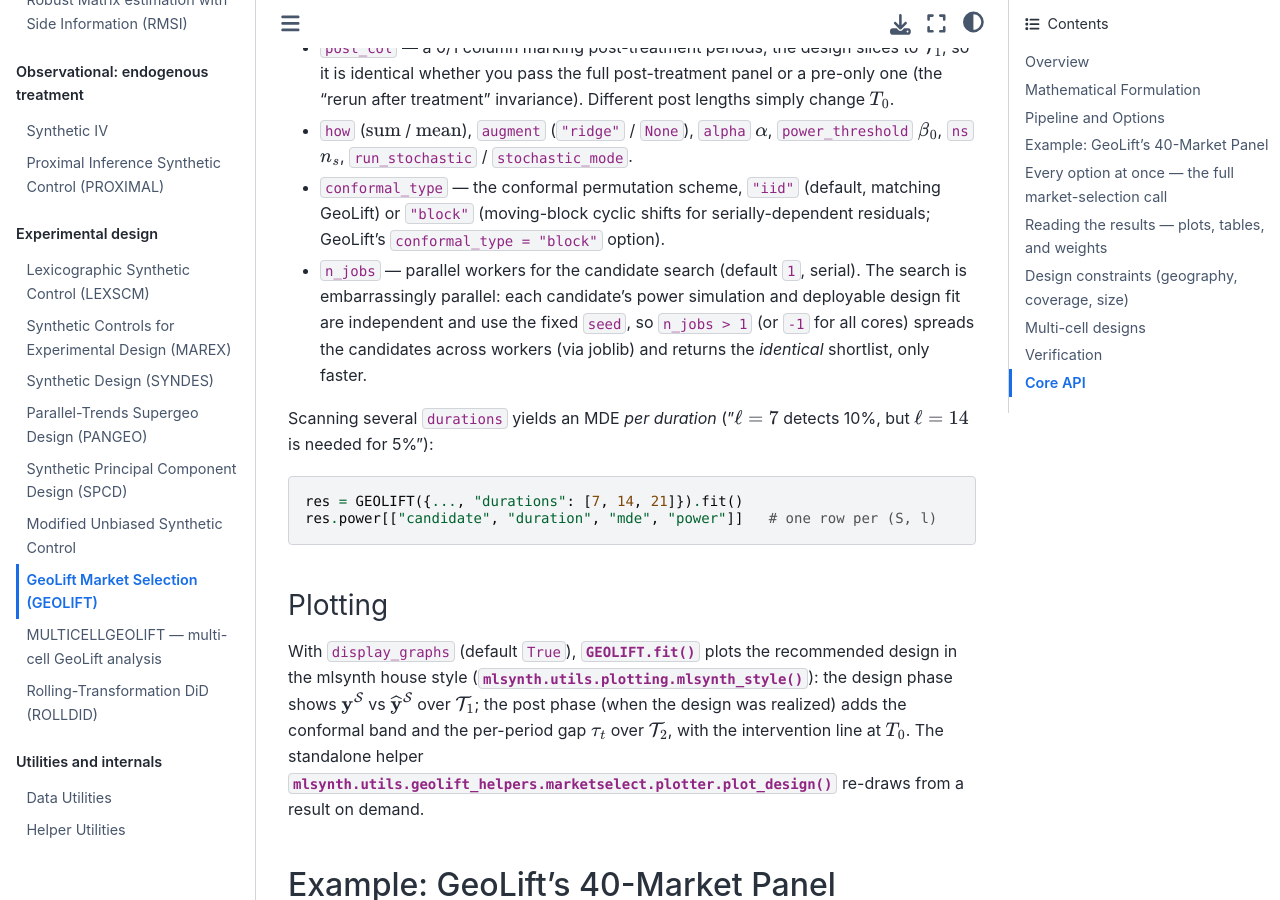
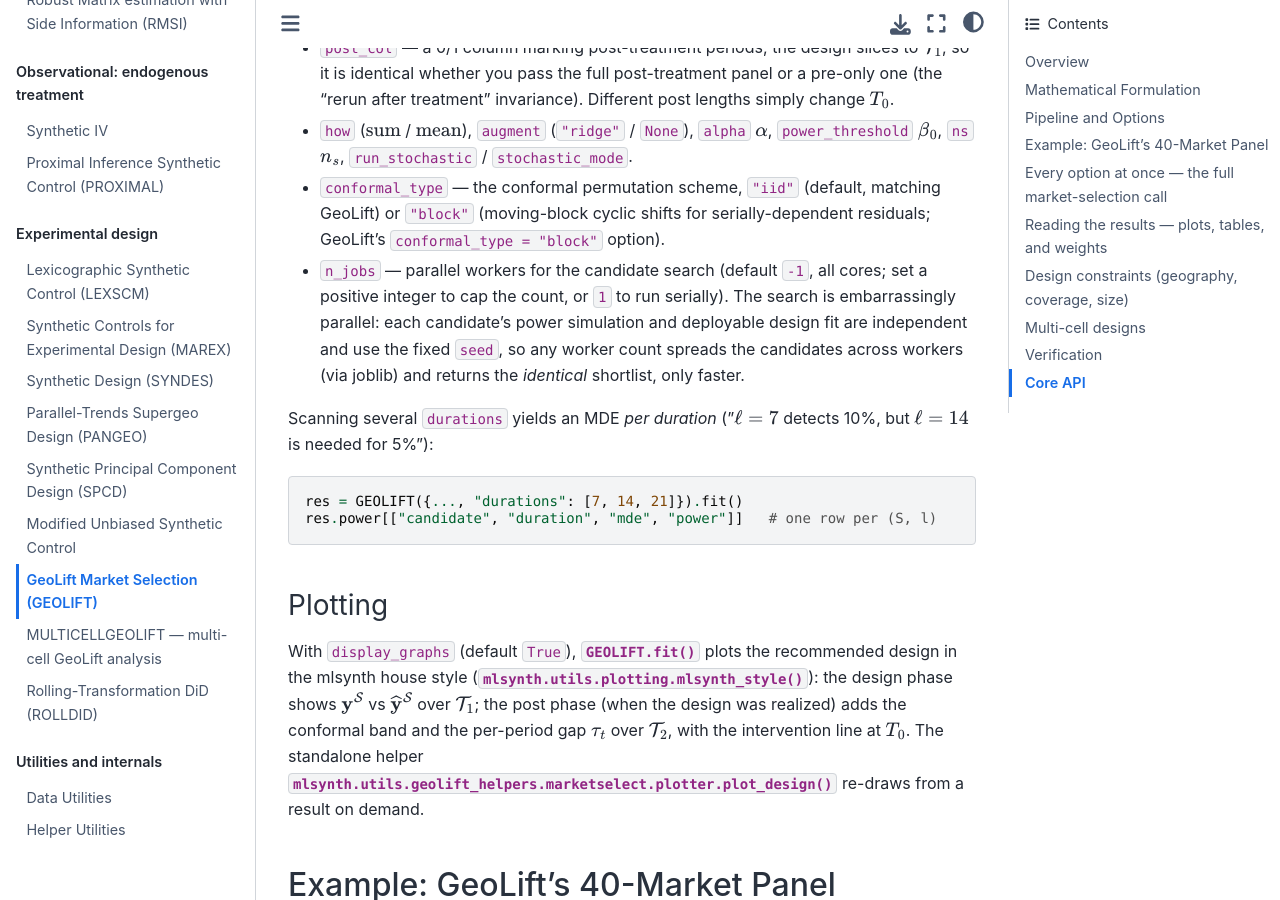
Before and after one commit to jgreathouse9/mlsynth, a Sphinx documentation site: the page built from docs/geolift.rst, in a window 1280 px wide and 900 px high, scrolled down 8242 px. Built offline with Sphinx 7.4.7 and the Sphinx Book theme 1.1.4, drawn with Linux system fonts in a browser that asks for light colours.

Commit message:
perf(geolift): default n_jobs=-1 (use all cores); user-overridable
Make the candidate-search parallelism on by default -- n_jobs defaults to -1
(all cores); a positive int caps the worker count and 1 forces serial. Because
the candidates are independent and use the fixed seed, every worker count
returns the identical shortlist (proven bit-identical in test_geolift_parallel),
so the default is exact, only faster. Full GEOLIFT/marketselect suites green
under the parallel default.

https://claude.ai/code/session_01NFEcDVvBWKQwjc1u87fvFX

```diff
--- a/docs/geolift.rst
+++ b/docs/geolift.rst
@@ -487,12 +487,12 @@ driven by the data and config (a ``post_col`` triggers realization;
 * ``conformal_type`` — the conformal permutation scheme, ``"iid"`` (default,
   matching GeoLift) or ``"block"`` (moving-block cyclic shifts for
   serially-dependent residuals; GeoLift's ``conformal_type = "block"`` option).
-* ``n_jobs`` — parallel workers for the candidate search (default ``1``,
-  serial). The search is embarrassingly parallel: each candidate's power
-  simulation and deployable design fit are independent and use the fixed
-  ``seed``, so ``n_jobs > 1`` (or ``-1`` for all cores) spreads the candidates
-  across workers (via joblib) and returns the *identical* shortlist, only
-  faster.
+* ``n_jobs`` — parallel workers for the candidate search (default ``-1``, all
+  cores; set a positive integer to cap the count, or ``1`` to run serially).
+  The search is embarrassingly parallel: each candidate's power simulation and
+  deployable design fit are independent and use the fixed ``seed``, so any
+  worker count spreads the candidates across workers (via joblib) and returns
+  the *identical* shortlist, only faster.
 
 Scanning several ``durations`` yields an MDE *per duration*
 (":math:`\ell = 7` detects 10%, but :math:`\ell = 14` is needed for 5%"):
```
Also changed, not shown: 2 other files.
